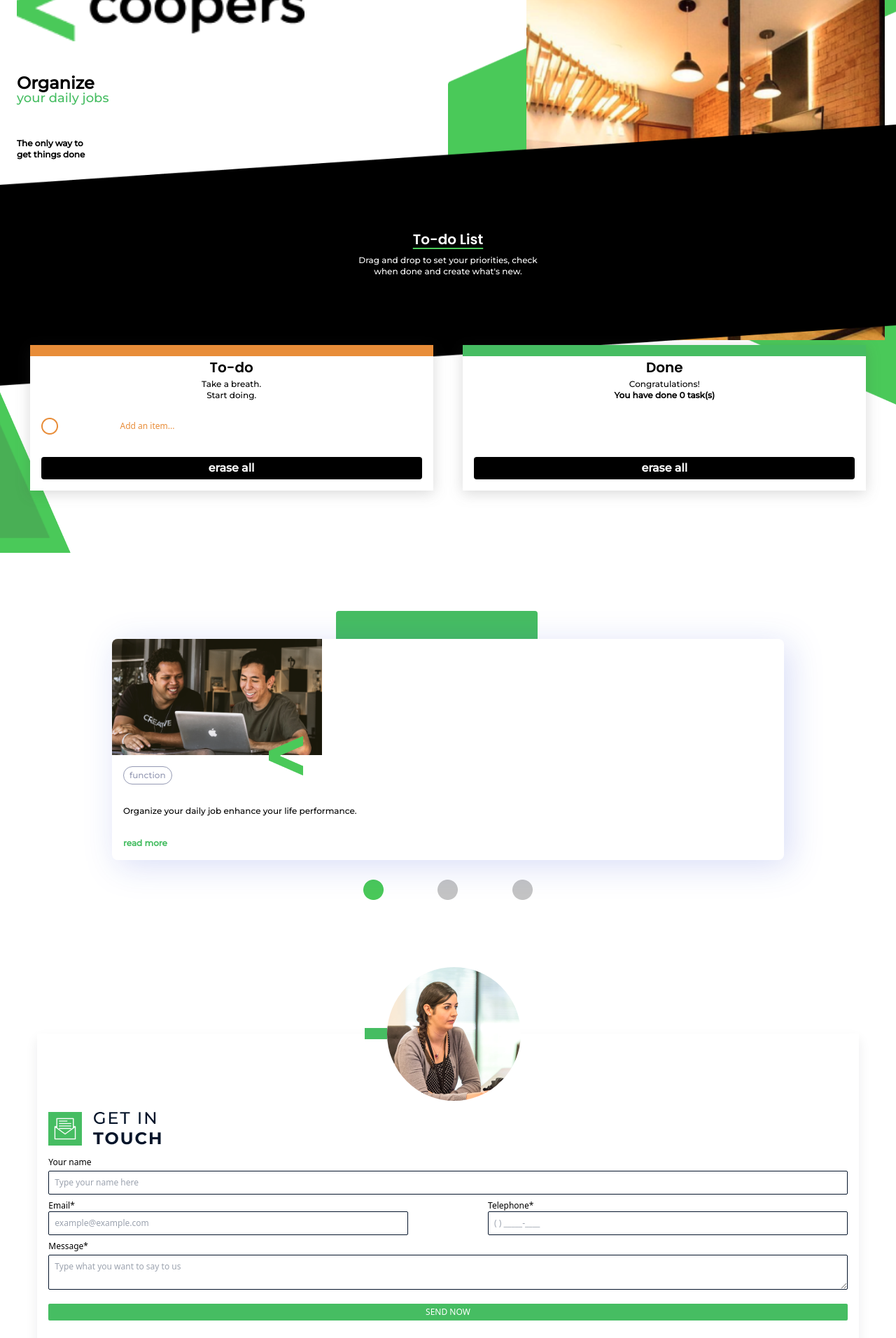
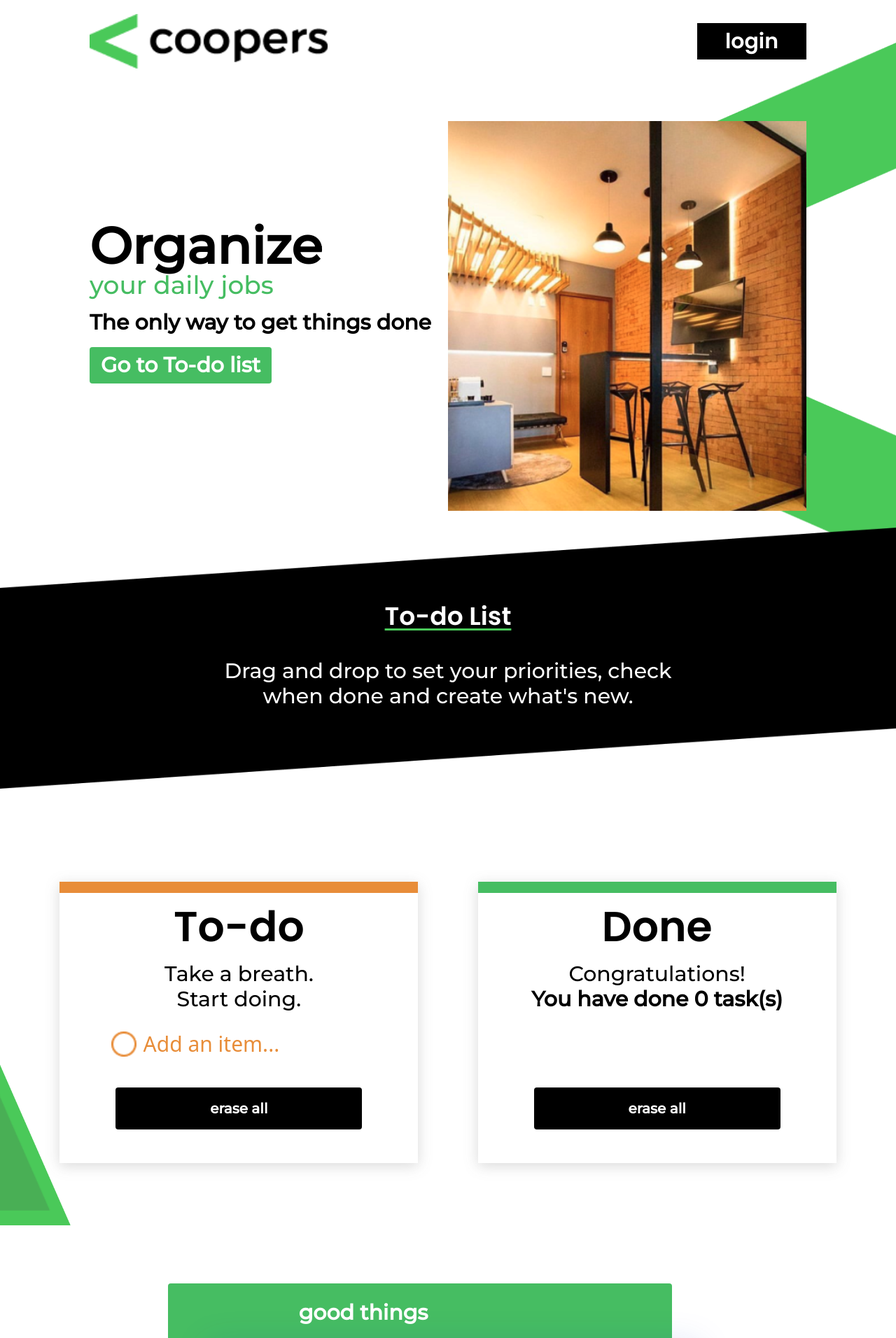
Before and after one commit to talesrodriguesDEV/coopers, a React (Vite) app in the folder frontend/: page / in a window 1280 px wide. Shown: the part 60-1972 px from the top of the page at 70% size. Built offline with nearby package versions, Linux system fonts and the light colour scheme.

Commit message:
Implementing Responsive Design

```diff
--- a/frontend/src/App.css
+++ b/frontend/src/App.css
@@ -26,7 +26,7 @@
 
 @layer components {
   .list-container {
-    @apply w-[45%] bg-white drop-shadow-[0_4px_10px_rgba(66,66,66,0.2)] flex flex-col justify-between z-20
+    @apply w-[45%] xl:w-2/5 bg-white drop-shadow-[0_4px_10px_rgba(66,66,66,0.2)] flex flex-col justify-between z-20
   }
 
   .list-header-container {
@@ -38,7 +38,7 @@
   }
 
   .list-title {
-    @apply poppins leading-8 text-xl
+    @apply poppins leading-8 text-xl md:text-3xl xl:text-6xl md:leading-10 xl:leading-relaxed
   }
 
   .list-p {
@@ -46,18 +46,18 @@
   }
 
   .list {
-    @apply mx-4 my-6
+    @apply mx-4 my-6 md:mx-10 xl:mx-20
   }
 
   .erase-all-button {
-    @apply bg-black text-white mx-4 mb-4 py-1 rounded montserrat font-bold text-base
+    @apply bg-black text-white mx-4 md:mx-10 xl:mx-20 mb-4 xl:mb-12 py-1 lg:py-4 rounded montserrat font-bold text-base lg:text-xl
   }
 
   .task {
-    @apply flex items-center justify-between mb-2
+    @apply flex items-center justify-between mb-2 xl:mb-4 xl:text-3xl
   }
 
   .delete-button {
-    @apply montserrat text-coopers-gray text-[0.5rem]
+    @apply montserrat text-coopers-gray text-[0.5rem] md:text-sm cursor-pointer
   }
 }
--- a/frontend/src/App.tsx
+++ b/frontend/src/App.tsx
@@ -23,7 +23,7 @@ function App() {
       const lists = document.querySelector('#lists-container')
 
       if (app && lists) {
-         app.className = 'backdrop-brightness-[0.3]'
+         app.classList.add('backdrop-brightness-[0.3]')
          lists.classList.add('brightness-[0.3]')
       }
 
@@ -31,7 +31,7 @@ function App() {
    }
 
    return (
-      <div id='app-container' className='text-xs'>
+      <div id='app-container' className='text-xs md:text-lg xl:text-3xl'>
          {displayLogin && <Login setCurrentToken={setCurrentToken} />}
          <Header
             displayLoginForm={displayLoginForm}
--- a/frontend/src/components/DoneList.tsx
+++ b/frontend/src/components/DoneList.tsx
@@ -17,7 +17,7 @@ export default function DoneList({ doneTasks, eraseAllTasks, eraseTask }: IDoneL
         {doneTasks.map((task, index) => (
           <li className='task' key={index}>
             <span className='flex items-center'>
-              <img className='mr-2' src={doneCircle} />
+              <img className='mr-2 xl:scale-125 xl:mr-6' src={doneCircle} />
               {task}
             </span>
             <span className='delete-button' onClick={() => eraseTask(false, task)}>delete</span>
--- a/frontend/src/components/ToDoList.tsx
+++ b/frontend/src/components/ToDoList.tsx
@@ -18,18 +18,18 @@ export default function ToDoList({ toDos, eraseAllTasks, doTask, addNewToDo, era
       <ul className='list'>
         {toDos.map((toDo, index) => (
           <li className='task' key={index}>
-            <span className='flex items-center'>
-              <img className='mr-2' onClick={() => doTask(toDo)} src={toDoCircle} />
+            <span className='flex items-center cursor-pointer'>
+              <img className='mr-2 xl:scale-125 xl:mr-6' onClick={() => doTask(toDo)} src={toDoCircle} />
               {toDo}
             </span>
             <span className='delete-button' onClick={() => eraseTask(true, toDo)}>delete</span>
           </li>
         ))}
         <li className='task'>
-          <img className='' src={toDoCircle} />
+          <img className='xl:scale-150' src={toDoCircle} />
           <input
             id='new-task-input'
-            className='w-4/5 p-1 placeholder:text-coopers-orange'
+            className='w-4/5 p-1 placeholder:text-coopers-orange md:w-[90%]'
             placeholder='Add an item...'
             onChange={({ target }) => setNewToDo(target.value)}
             onKeyUp={(e) => addNewToDo(e, newToDo)}
--- a/frontend/src/sections/Footer.tsx
+++ b/frontend/src/sections/Footer.tsx
@@ -7,7 +7,7 @@ export default function Footer() {
   return (
     <footer className='flex flex-col justify-center items-center relative'>
       <div className='absolute text-white w-full flex flex-col items-center'>
-        <h1 className=''>Need help?</h1>
+        <h1 className='xl:leading-loose xl:text-4xl'>Need help?</h1>
         <h2 className=''>coopers@coopers.pro</h2>
         <p>© 2021 Coopers. All rights reserved.</p>
       </div>
--- a/frontend/src/sections/GetInTouch.tsx
+++ b/frontend/src/sections/GetInTouch.tsx
@@ -18,12 +18,12 @@ export default function GetInTouch() {
   }
 
   return (
-    <section className='flex flex-col items-center mb-10'>
+    <section className='flex flex-col items-center mb-10 lg:mb-20 xl:text-base'>
       <div className='w-full flex justify-center items-center relative top-24'>
         <div className='bg-coopers-green px-4 -ml-4 py-2' />
         <img className='rounded-full' src={tatiana} alt="Tatiana" />
       </div>
-      <form onSubmit={handleSubmit} className='w-11/12 flex flex-col items-center shadow-[0_8px_16px_0_rgba(6,21,43,0.08)] pt-24 pb-10'>
+      <form onSubmit={handleSubmit} className='w-11/12 lg:w-3/5 flex flex-col items-center shadow-[0_8px_16px_0_rgba(6,21,43,0.08)] pt-24 pb-10'>
         <div className='flex items-center w-full'>
           <div className='bg-coopers-green aspect-square m-4'>
             <img className='p-2' src={mail} alt="Mail draw" />
@@ -32,21 +32,21 @@ export default function GetInTouch() {
         </div>
         <div className='w-full px-4 flex flex-col'>
           <label className='mb-1'>Your name</label>
-          <input className='border border-coopers-black p-2 rounded-sm' placeholder='Type your name here' />
+          <input className='border border-coopers-black p-2 rounded-sm lg:rounded' placeholder='Type your name here' />
         </div>
         <div className='w-full px-4 flex justify-between my-2'>
           <div className='w-[45%]'>
             <label className='mb-1'>Email*</label>
-            <input className='border border-coopers-black p-2 rounded-sm w-full' type="email" required placeholder='example@example.com' />
+            <input className='border border-coopers-black p-2 rounded-sm lg:rounded w-full' type="email" required placeholder='example@example.com' />
           </div>
           <div className='w-[45%]'>
             <label className='mb-1'>Telephone*</label>
-            <input className='border border-coopers-black p-2 rounded-sm w-full' required placeholder='( ) _____-____' />
+            <input className='border border-coopers-black p-2 rounded-sm lg:rounded w-full' required placeholder='( ) _____-____' />
           </div>
         </div>
         <div className='w-full px-4 flex flex-col'>
           <label className='mb-1'>Message*</label>
-          <textarea className='border border-coopers-black p-2 rounded-sm' required placeholder='Type what you want to say to us' />
+          <textarea className='border border-coopers-black p-2 rounded-sm lg:rounded' required placeholder='Type what you want to say to us' />
         </div>
         <button className='bg-coopers-green text-white self-stretch mx-4 mt-5 py-1 rounded-sm' type='submit'>SEND NOW</button>
       </form>
--- a/frontend/src/sections/GoodThings.tsx
+++ b/frontend/src/sections/GoodThings.tsx
@@ -41,21 +41,21 @@ export default function GoodThings() {
 
   return (
     <section className='flex flex-col items-center montserrat -mt-32'>
-      <div className='bg-coopers-green px-36 py-28 relative right-4 rounded' />
-      <h1 className='text-white absolute left-12 mt-2 font-extrabold text-lg'>good things</h1>
-      <div onTouchStart={handleTouchStart} onTouchEnd={handleTouchEnd} className='absolute w-3/4 mt-10 rounded-lg overflow-hidden drop-shadow-[8px_8px_24px_rgba(12,41,208,0.16)] bg-white'>
-        <img className='w-[300px]' src={goodThings[currentIndex].picture} alt={goodThings[currentIndex].alt} />
-        <img className='absolute bottom-[7.6rem] left-56' src={smallV} alt="Small Coopers' logo" />
-        <div className='h-[150px] flex flex-col justify-between p-4'>
+      <div className='bg-coopers-green px-36 py-28 sm:px-[35%] sm:py-32 lg:py-64 relative right-4 sm:right-10 rounded lg:px-[360px]' />
+      <h1 className='text-white absolute left-12 sm:left-24 md:left-32 lg:left-1/4 xl:left-1/3 mt-2 font-extrabold text-lg lg:mt-6 lg:text-3xl'>good things</h1>
+      <div onTouchStart={handleTouchStart} onTouchEnd={handleTouchEnd} className='absolute w-3/4 max-w-[700px] mt-10 lg:mt-20 rounded-lg overflow-hidden drop-shadow-[8px_8px_24px_rgba(12,41,208,0.16)] bg-white'>
+        <img className='w-[300px] sm:w-full max-w-[700px]' src={goodThings[currentIndex].picture} alt={goodThings[currentIndex].alt} />
+        <img className='absolute bottom-[7.6rem] left-56 md:left-[30rem] md:bottom-[10.8rem] xl:bottom-[17rem]' src={smallV} alt="Small Coopers' logo" />
+        <div className='h-[150px] md:h-[200px] xl:h-[300px] flex flex-col justify-between p-4'>
           <h2 className='text-coopers-gray border border-coopers-gray w-min py-1.5 px-2 rounded-full leading-none'>function</h2>
           <p className=''>{goodThings[currentIndex].text}</p>
           <a href='' className='text-coopers-green font-semibold'>read more</a>
         </div>
       </div>
-      <div className='mt-40 flex w-1/4 justify-around'>
+      <div className='mt-40 sm:mt-64 md:mt-96 lg:mt-40 xl:mt-72 flex w-1/4 max-w-[264px] justify-around'>
         {goodThings.map((_thing, index) => {
-          if (index === currentIndex) return <img key={index} src={greenDot} alt="Green Dot" />
-          return <img key={index} src={grayDot} alt="Gray Dot" onClick={() => setCurrentIndex(index)} />
+          if (index === currentIndex) return <img className='cursor-pointer' key={index} src={greenDot} alt="Green Dot" />
+          return <img className='cursor-pointer' key={index} src={grayDot} alt="Gray Dot" onClick={() => setCurrentIndex(index)} />
         })}
       </div>
     </section>
--- a/frontend/src/sections/Header.tsx
+++ b/frontend/src/sections/Header.tsx
@@ -30,27 +30,27 @@ export default function Header({ displayLoginForm, currentToken, setCurrentToken
 
   return (
     <header>
-      <div className='flex justify-between items-center p-6'>
-        <img className='w-1/3' src={coopers} alt="Coopers' logo" />
+      <div className='flex justify-between items-center p-6 md:p-20 lg:p-0 lg:pt-20 lg:pb-40 lg:px-32 xl:pb-52'>
+        <img className='w-1/3 max-w-[340px]' src={coopers} alt="Coopers' logo" />
         {displayExitButton ? (
-          <button className='bg-black text-white poppins py-1 px-4' onClick={logout}>logout</button>
+          <button className='bg-black text-white poppins py-1 px-4 z-20 xl:py-2 xl:px-10' onClick={logout}>logout</button>
         ) : (
-          <button className='bg-black text-white poppins py-1 px-4' onClick={displayLoginForm}>login</button>
+          <button className='bg-black text-white poppins py-1 px-4 z-20 xl:py-2 xl:px-10' onClick={displayLoginForm}>login</button>
         )}
       </div>
-      <div className='absolute montserrat h-[250px] w-1/2 flex flex-col justify-around mx-6'>
+      <div className='absolute montserrat h-[250px] w-1/2 flex flex-col justify-around mx-6 md:mx-20 lg:mx-32'>
         <div>
-          <h1 className='text-2xl font-bold leading-none'>Organize</h1>
-          <h2 className='text-lg text-coopers-green leading-none'>your daily jobs</h2>
+          <h1 className='text-2xl md:text-4xl xl:text-7xl font-bold leading-none'>Organize</h1>
+          <h2 className='text-lg md:text-2xl xl:text-4xl text-coopers-green leading-none'>your daily jobs</h2>
         </div>
-        <p className='font-semibold'>The only way to <br /> get things done</p>
+        <p className='font-semibold'>The only way to get things done</p>
         <button onClick={goToDoLists} className='font-semibold w-fit text-white bg-coopers-green py-2 px-4 rounded'>
           Go to To-do list
         </button>
       </div>
       <div className='h-[250px] flex items-center'>
         <img className='absolute w-1/2 right-0' src={logo} alt="Background Coopers' logo" />
-        <img className='absolute w-2/5 right-4' src={room} alt="Cozy room" />
+        <img className='absolute w-2/5 right-4 max-w-[550px] md:mt-10 lg:right-32 2xl:right-40' src={room} alt="Cozy room" />
       </div>
     </header>
   )
--- a/frontend/src/sections/Lists.tsx
+++ b/frontend/src/sections/Lists.tsx
@@ -97,16 +97,18 @@ export default function ListsSection({ displayLoginForm, currentToken, setCurren
 
   const preventUnloggedUser = () => !currentToken && displayLoginForm()
 
+  const goToLogin = () => !currentToken && window.scroll(0, 0)
+
   return (
-    <section className='mt-8 h-fit' id='lists-container' ref={toDoListsRef}>
+    <section onClick={goToLogin} className='mt-8 sm:mt-40 md:mt-60 lg:mt-80 xl:mt-96 2xl:mt-[30rem] h-fit' id='lists-container' ref={toDoListsRef}>
       <div className='flex items-center justify-center'>
         <img className='w-full absolute' src={stripe} alt="Background decorative black stripe" />
         <div className='absolute text-white flex flex-col items-center'>
-          <h1 className='poppins text-xl green-underline mb-2 -mt-1.5'>To-do List</h1>
+          <h1 className='poppins text-xl md:text-4xl green-underline mb-2 lg:mb-10 -mt-1.5'>To-do List</h1>
           <p className='montserrat text-center'>Drag and drop to set your priorities, check <br /> when done and create what&#39;s new.</p>
         </div>
       </div>
-      <div className='flex justify-evenly mt-32' onClick={preventUnloggedUser}>
+      <div className='flex justify-evenly mt-32 lg:mt-60 xl:mt-80' onClick={preventUnloggedUser}>
         <ToDoList toDos={toDos} eraseAllTasks={eraseAllTasks} eraseTask={eraseTask} doTask={doTask} addNewToDo={addNewToDo} />
         <DoneList doneTasks={doneTasks} eraseAllTasks={eraseAllTasks} eraseTask={eraseTask} />
       </div>
```
Also changed, not shown: frontend/src/components/Login.tsx (+5 -5 lines).
